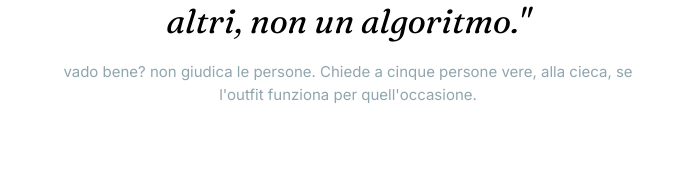
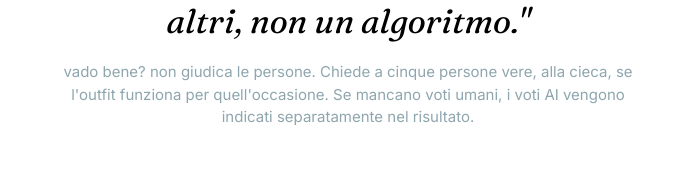
Before and after one commit to orsinienrico/vadobene, a Next.js app: page / in a window 1280 px wide. Shown: the part 1884-2063 px from the top of the page, without its empty margins (292-987 px from the left). Built offline with nearby package versions, Linux system fonts and the light colour scheme; no server answers; the database is empty.

Commit message:
ops: bound recurring jobs and clarify human versus AI verdicts

```diff
--- a/src/app/page.tsx
+++ b/src/app/page.tsx
@@ -35,7 +35,8 @@ export default function Home() {
         </h2>
         <p className="mt-[18px] text-[15px] text-muted">
           vado bene? non giudica le persone. Chiede a cinque persone vere, alla cieca, se
-          l&apos;outfit funziona per quell&apos;occasione.
+          l&apos;outfit funziona per quell&apos;occasione. Se mancano voti umani, i voti AI
+          vengono indicati separatamente nel risultato.
         </p>
       </section>
 
```
